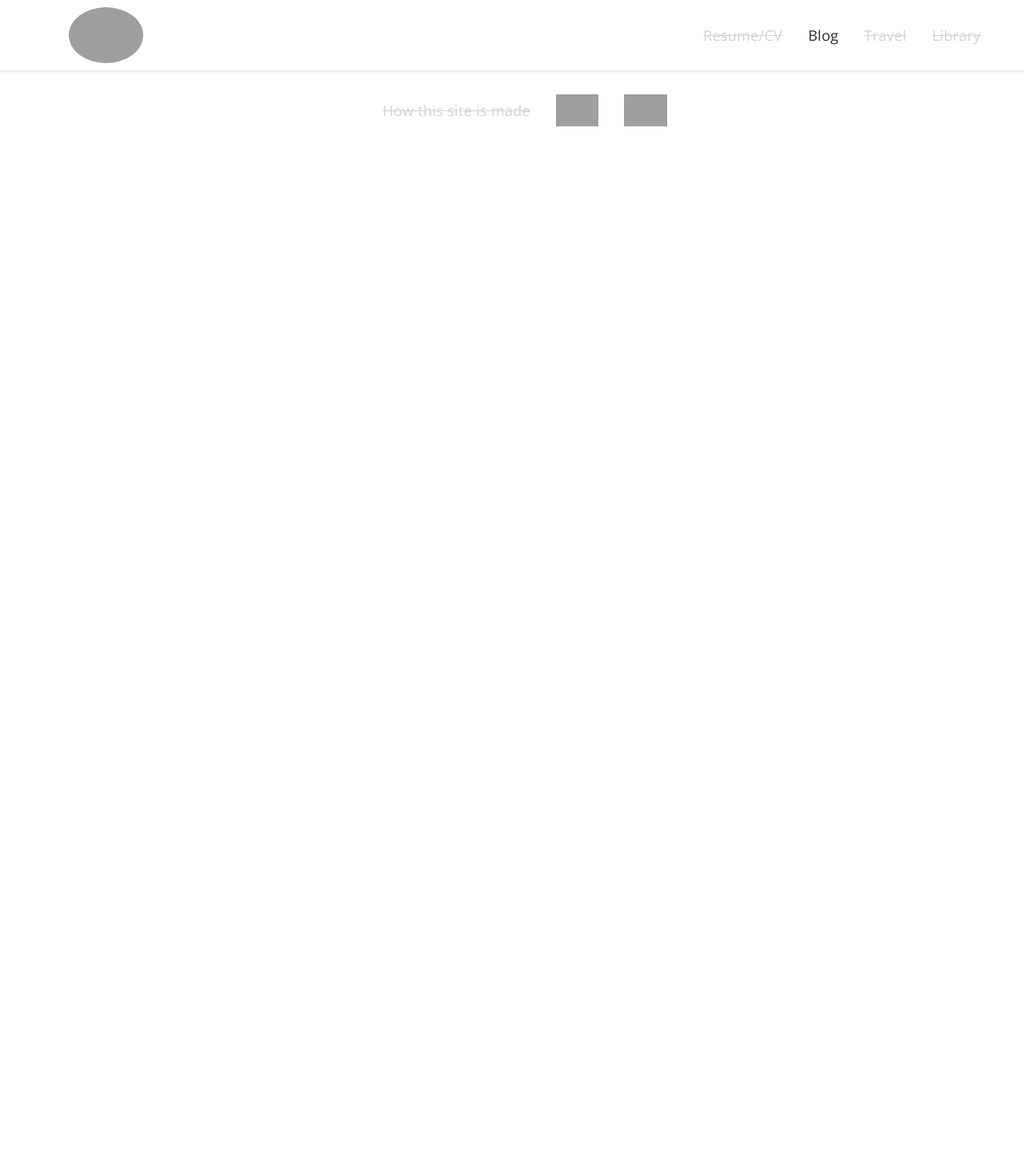
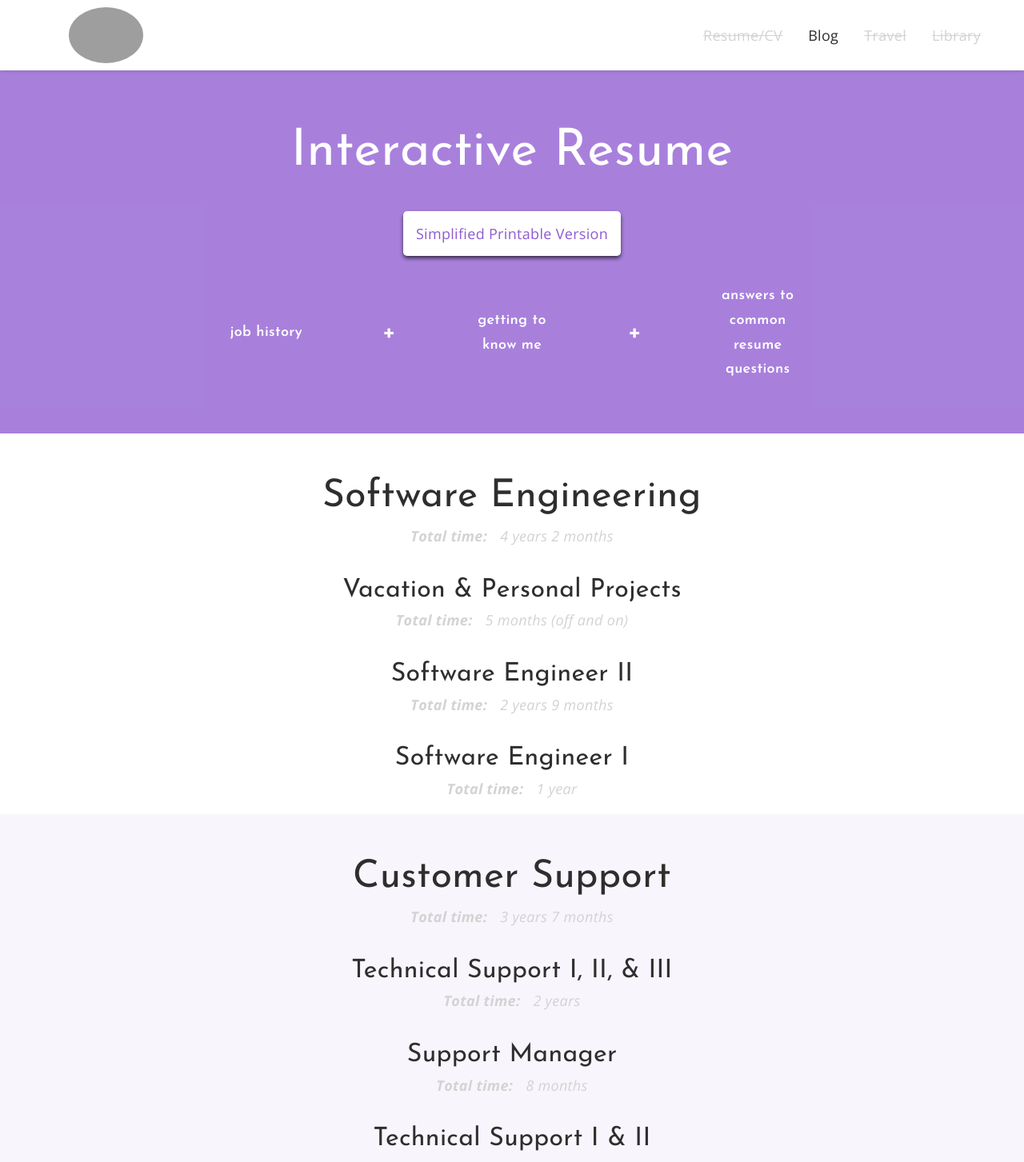
Before and after one commit to aussio/auss.io, a React (Create React App) app: page /resume in a window 1280 px wide. Shown: the top 1453 px of the page at 80% size. Before the commit the page ends 800 px from the top, so only its background shows below. Built offline with nearby package versions, Linux system fonts and the light colour scheme; grey boxes are pictures that could not be loaded.

Commit message:
Outline and headings of Resume page.

```diff
--- a/src/App.js
+++ b/src/App.js
@@ -9,6 +9,7 @@ import {
 import LandingPage from './LandingPage';
 import Blog from './blog/Home';
 import BlogPost from './blog/Post';
+import Resume from './Resume';
 import { text } from './theme/colors';
 
 
@@ -60,6 +61,12 @@ export default function App() {
         >
           <BlogPost />
         </Route>
+        <Route
+          path="/resume"
+          exact
+        >
+          <Resume />
+        </Route>
       </Switch>
       <NavigationFooter />
     </Router>
@@ -103,7 +110,7 @@ function NavigationHeader() {
         }}
       >
         <NavigationLink
-          to="/"
+          to="/resume"
           css={DISABLED_CSS}
         >
           Resume/CV
@@ -134,6 +141,8 @@ function NavigationFooter() {
       justifyContent: 'center',
       alignItems: 'center',
       height: '100px',
+      boxShadow: '0 -3px 5px rgba(0,0,0,.15)',
+      width: '100%',
     }}
     >
       <NavigationLink
--- /dev/null
+++ b/src/Resume.js
@@ -0,0 +1,210 @@
+/** @jsx jsx */
+import { jsx } from '@emotion/core';
+import * as COLORS from './theme/colors';
+
+
+export default function Resume() {
+  const now = new Date();
+  const UNEMPLOYED_START = new Date('2019-10-25');
+  const SE2_START = new Date('2017-01-20');
+  const SE1_START = new Date('2016-01-20');
+  const WPE_SUPPORT_START = new Date('2014-01-20');
+  const HOSTGATOR_MANAGER_START = new Date('2013-05-01');
+  const HOSTGATOR_SUPPORT_START = new Date('2012-06-01');
+
+  return (
+    <div
+      css={{
+        textAlign: 'center',
+      }}
+    >
+      <header
+        css={{
+          background: COLORS.normal,
+          color: 'white',
+          padding: '3rem 0',
+        }}
+      >
+        <h1
+          css={{
+            textAlign: 'center',
+            margin: 0,
+          }}
+        >
+          Interactive Resume
+        </h1>
+        <div
+          css={{
+            padding: '2rem',
+          }}
+        >
+          <a
+            target="_blank" // Open target in new window
+            rel="noopener noreferrer" // Security stuff with opening in new window
+            href="https://res.cloudinary.com/https-auss-io/image/upload/v1591987334/code%20snippets/AustinCurtisResume.pdf"
+            css={{
+              position: 'relative',
+              textDecoration: 'none',
+              color: COLORS.dark,
+              boxShadow: '0 3px 5px rgba(0,0,0,.65)',
+              padding: '1rem',
+              borderRadius: '5px',
+              background: 'white',
+            }}
+          >
+            Simplified Printable Version
+          </a>
+        </div>
+        <section
+          css={{
+            display: 'flex',
+            justifyContent: 'center',
+            alignItems: 'center',
+            margin: '0 20%',
+            '*': {
+              width: '200px',
+              height: 'fit-content',
+              margin: '1rem',
+              fontWeight: 600,
+            },
+          }}
+        >
+          <h4>job history</h4>
+          <h3>+</h3>
+          <h4>getting to know me</h4>
+          <h3>+</h3>
+          <h4>answers to common resume questions</h4>
+        </section>
+      </header>
+      <section
+        css={{
+          padding: '1rem',
+        }}
+      >
+        <HeaderWithTimeElapsed
+          headerSize="2"
+          dateStart={SE1_START}
+          dateEnd={now}
+        >
+          Software Engineering
+        </HeaderWithTimeElapsed>
+        <HeaderWithTimeElapsed
+          headerSize="3"
+          dateStart={UNEMPLOYED_START}
+          dateEnd={now}
+          offAndOn
+        >
+          Vacation & Personal Projects
+        </HeaderWithTimeElapsed>
+        <HeaderWithTimeElapsed
+          headerSize="3"
+          dateStart={SE2_START}
+          dateEnd={UNEMPLOYED_START}
+        >
+          Software Engineer II
+        </HeaderWithTimeElapsed>
+        <HeaderWithTimeElapsed
+          headerSize="3"
+          dateStart={SE1_START}
+          dateEnd={SE2_START}
+        >
+          Software Engineer I
+        </HeaderWithTimeElapsed>
+      </section>
+      <section
+        css={{
+          padding: '1rem',
+          background: COLORS.veryVeryLight,
+        }}
+      >
+        <HeaderWithTimeElapsed
+          headerSize="2"
+          dateStart={HOSTGATOR_SUPPORT_START}
+          dateEnd={SE1_START}
+        >
+          Customer Support
+        </HeaderWithTimeElapsed>
+        <HeaderWithTimeElapsed
+          headerSize="3"
+          dateStart={WPE_SUPPORT_START}
+          dateEnd={SE1_START}
+        >
+          Technical Support I, II, & III
+        </HeaderWithTimeElapsed>
+        <HeaderWithTimeElapsed
+          headerSize="3"
+          dateStart={HOSTGATOR_MANAGER_START}
+          dateEnd={WPE_SUPPORT_START}
+        >
+          Support Manager
+        </HeaderWithTimeElapsed>
+        <HeaderWithTimeElapsed
+          headerSize="3"
+          dateStart={HOSTGATOR_SUPPORT_START}
+          dateEnd={HOSTGATOR_MANAGER_START}
+        >
+          Technical Support I & II
+        </HeaderWithTimeElapsed>
+      </section>
+    </div>
+  );
+}
+
+function HeaderWithTimeElapsed({ headerSize, dateStart, dateEnd, offAndOn, children, className }) {
+  // eslint-disable-next-line no-shadow
+  function getYearsAndMonthsPassed(dateStart, dateEnd) {
+    let months = dateEnd.getMonth() - dateStart.getMonth();
+    let years = dateEnd.getFullYear() - dateStart.getFullYear();
+    // Account for partial years
+    if (months < 0) {
+      years -= 1;
+      months = 12 + months;
+    }
+    // Plurals
+    const yearLabel = years > 1 ? 'years' : 'year';
+    const monthLabel = months > 1 ? 'months' : 'month';
+    // Don't show text for 0 years or months
+    const yearText = years === 0 ? '' : `${years} ${yearLabel}`;
+    const monthText = months === 0 ? '' : `${months} ${monthLabel}`;
+
+    return `${yearText} ${monthText}`;
+  }
+
+  const HeaderTag = `h${headerSize}`;
+  const offAndOnText = offAndOn ? '(off and on)' : '';
+
+  return (
+    <section>
+      <HeaderTag
+        css={{
+          marginBottom: 0,
+          lineHeight: '1.4',
+        }}
+        className={className}
+      >
+        {children}
+      </HeaderTag>
+      <div
+        css={{
+          display: 'flex',
+          justifyContent: 'center',
+          alignItems: 'center',
+          '*': {
+            height: 'fit-content',
+            color: 'lightgrey',
+            fontStyle: 'italic',
+          },
+        }}
+      >
+        <strong>Total time:</strong>
+        <p css={{
+          paddingLeft: '1rem',
+          margin: 0,
+        }}
+        >
+          {`${getYearsAndMonthsPassed(dateStart, dateEnd)} ${offAndOnText}`}
+        </p>
+      </div>
+    </section>
+  );
+}
```
